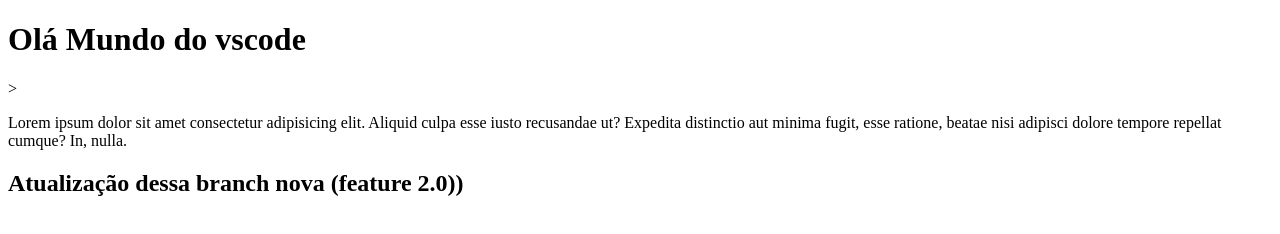
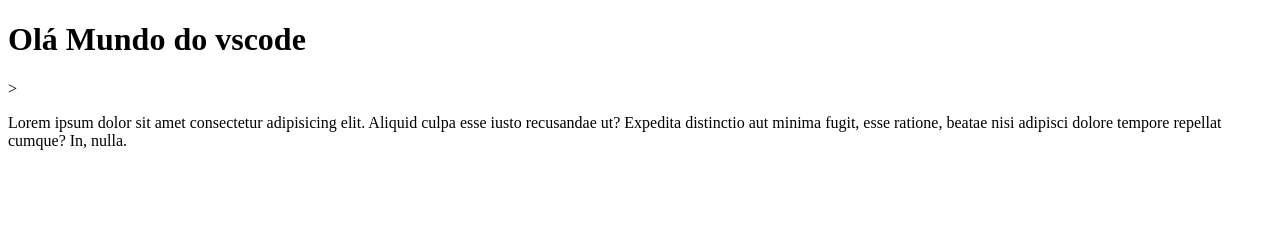
Before and after one commit to Andremcruz/new_code, a plain HTML site: page index.html in a window 1280 px wide. Drawn offline with Linux system fonts and the light colour scheme.

Commit message:
Update index.html

```diff
--- a/index.html
+++ b/index.html
@@ -12,6 +12,5 @@
         culpa esse iusto recusandae ut? Expedita distinctio aut minima fugit,
         esse ratione, beatae nisi adipisci dolore tempore repellat cumque?
         In, nulla.</p>
-    <h2>Atualização dessa branch nova (feature 2.0))</h2>
 </body>
 </html>
```
